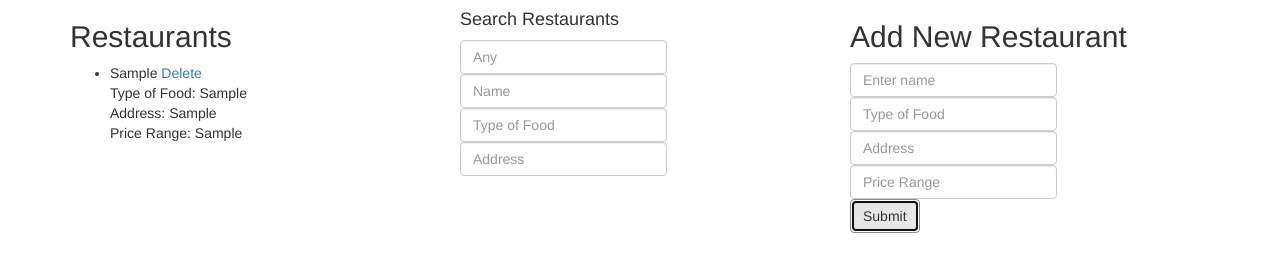
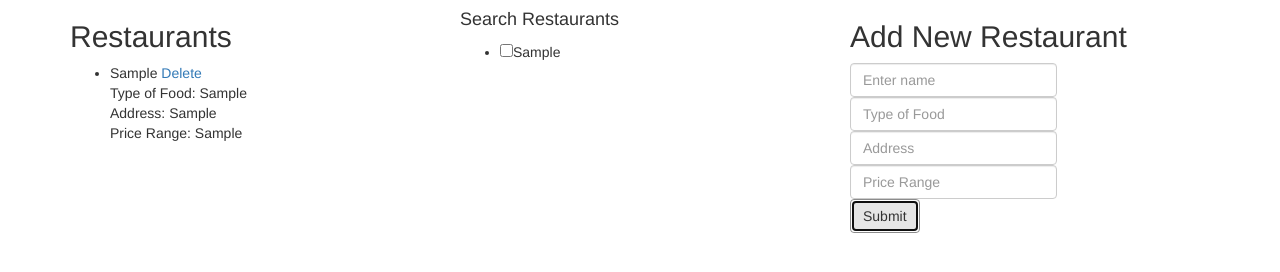
Before and after one commit to nhufinney/Restaurants, a plain HTML site: page index.html in a window 1280 px wide. Both pictures are taken after typing "Sample", "Sample", "Sample", "Sample" into the empty fields and a click on the button "Submit". Drawn offline with nearby package versions, Linux system fonts and the light colour scheme.

Commit message:
Add dynamically-created checkbox list

```diff
--- a/index.html
+++ b/index.html
@@ -36,7 +36,7 @@
                 </div>
                 <div class="col-md-4" ng-show="restaurants.length">
                     <h4>Search Restaurants</h4>
-                    <form class="form-inline" role="form">
+                    <!-- <form class="form-inline" role="form">
                         <div class="form-group">
                             <input ng-model="query.$" type="text" class="form-control" placeholder="Any">
                         </div>
@@ -50,6 +50,21 @@
                             <input ng-model="query.address" type="text" class="form-control" placeholder="Address">
                         </div>
 
+                    </form> -->
+
+                    <!-- <form  role="form">
+                        <input ng-model="query.typeFood" type="checkbox" ng-true-value="'Chinese'" ng-false-value="''">Chinese<br>
+                        <input ng-model="query.typeFood" type="checkbox" ng-true-value="'Mexican'" ng-false-value="''">Mexican<br>
+                        <input ng-model="query.typeFood" type="checkbox" ng-true-value="'Italian'" ng-false-value="''">Italian<br>
+                    </form> -->
+
+
+                    <form role="form">
+                        <ul>
+                            <li ng-repeat="item in restaurants">
+                                <input ng-model="query.typeFood" type="checkbox" ng-true-value="'{{item.typeFood}}'" ng-false-value="''">{{item.typeFood}}<br>
+                            </li>
+                        </ul>
                     </form>
                 </div>
             <div class="col-md-4">
```
Also changed, not shown: js/RestaurantsController.js (line endings or trailing spaces).
